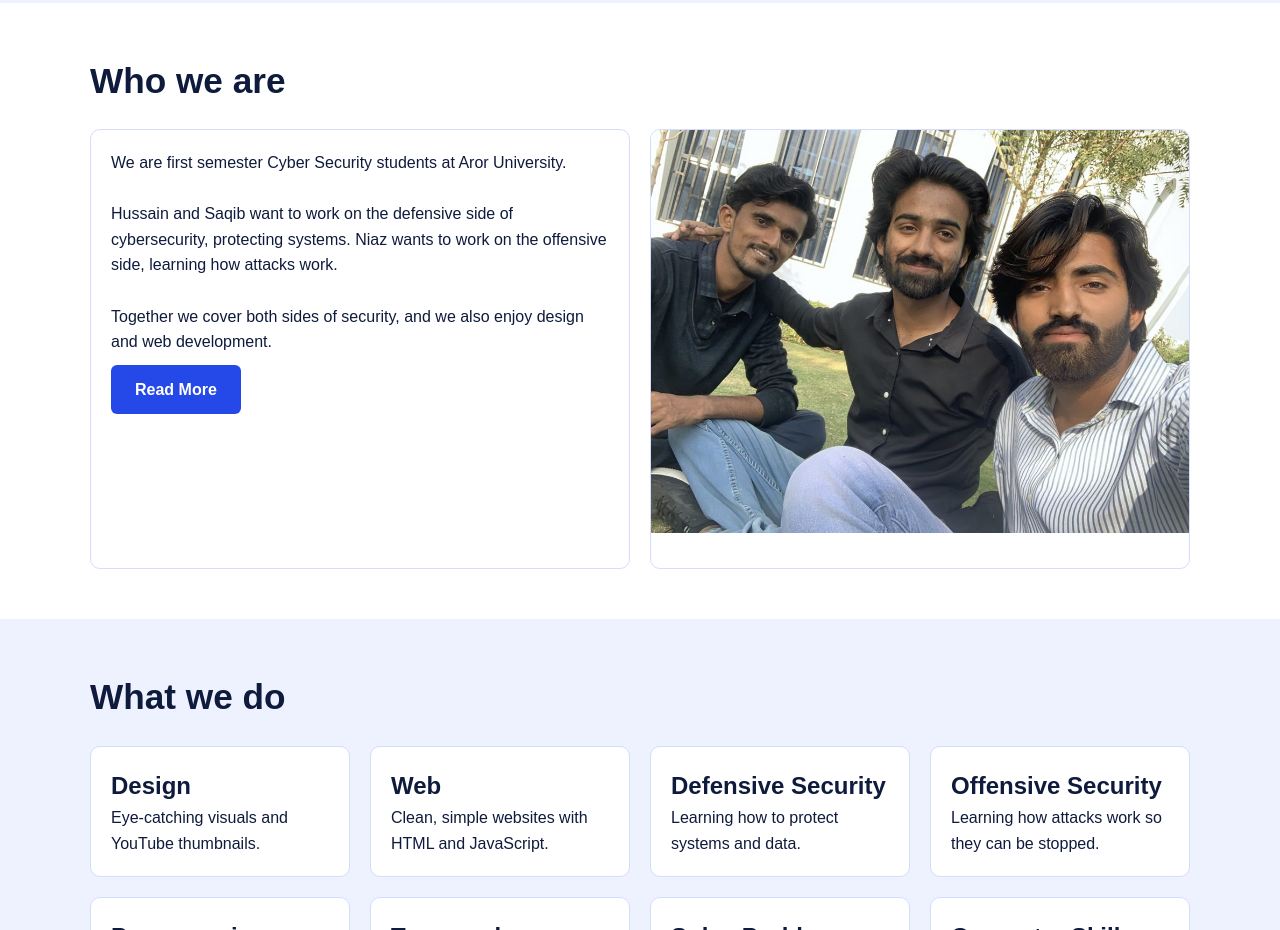
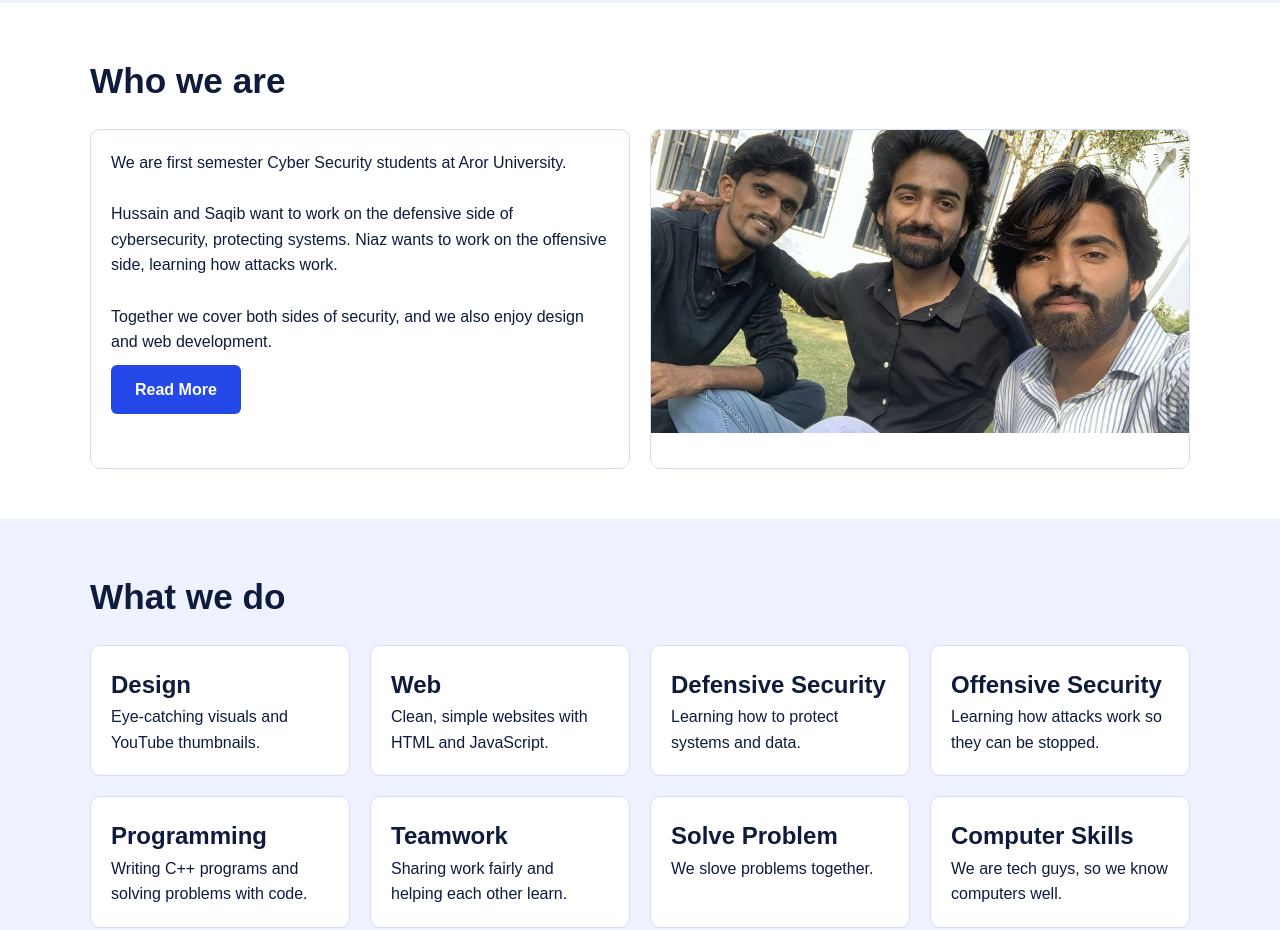
Before and after one commit to mhussainkalwar/hsn-portfolio, a plain HTML site: page index.html in a window 1280 px wide. Shown: the part 1360-2290 px from the top of the page. Drawn offline with Linux system fonts and the light colour scheme.

Commit message:
Update style.css

```diff
--- a/style.css
+++ b/style.css
@@ -51,7 +51,7 @@ img { max-width: 100%; display: block; }
 .box a { margin-right: 12px; }
 
 /* 16:9 project photos. Any photo you add is cropped to 16:9 automatically */
-.box img.wide { aspect-ratio: auto; object-fit: cover; object-position: center 30%; }
+.box img.wide { aspect-ratio: 16/9; object-fit: cover; object-position: center 30%; }
 
 /* Small platform icons (WhatsApp, LinkedIn) */
 .box img.icon { display: inline-block; width: 24px; height: 24px; margin: 0 6px 0 0; background: none; vertical-align: middle; }
```
